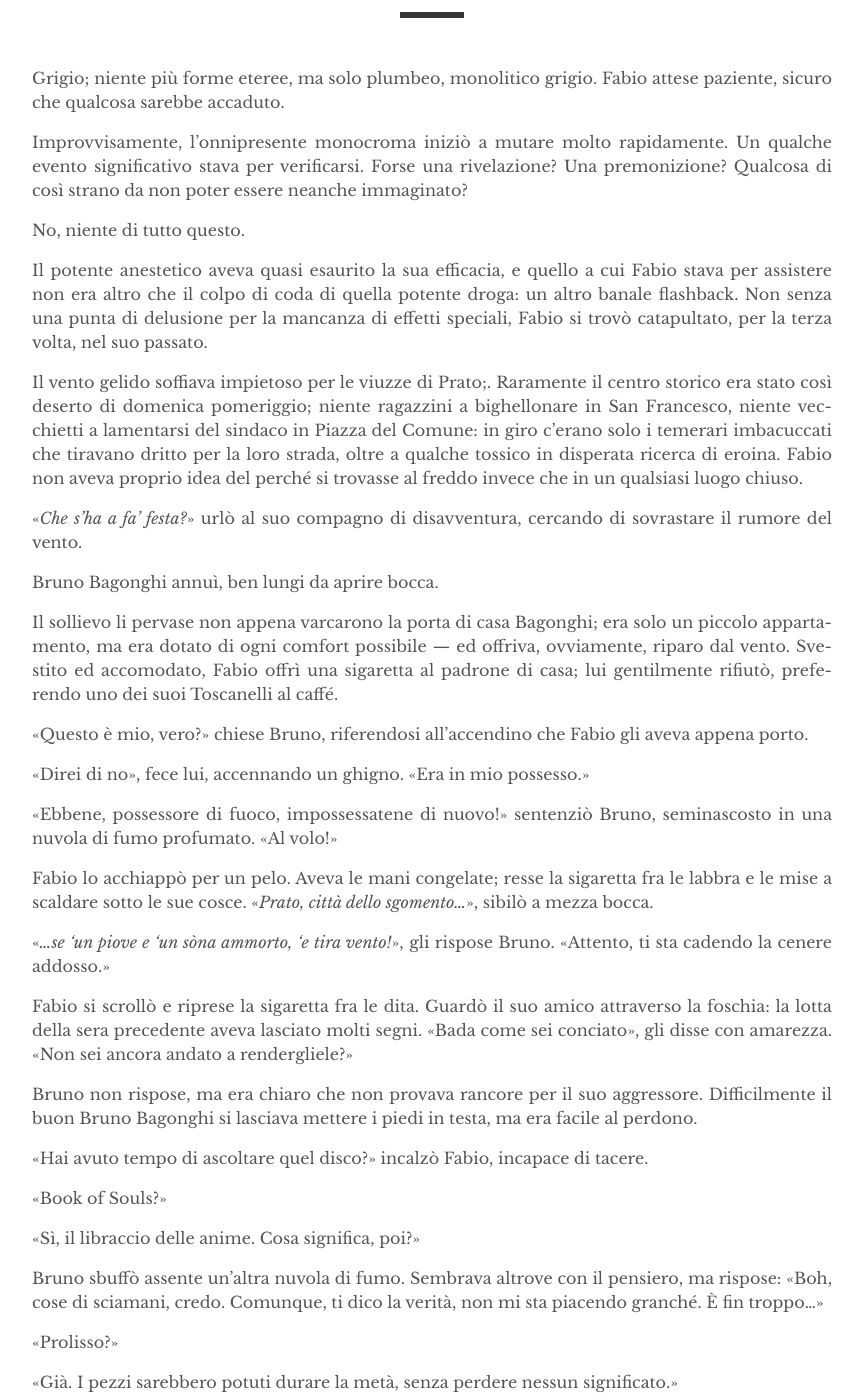
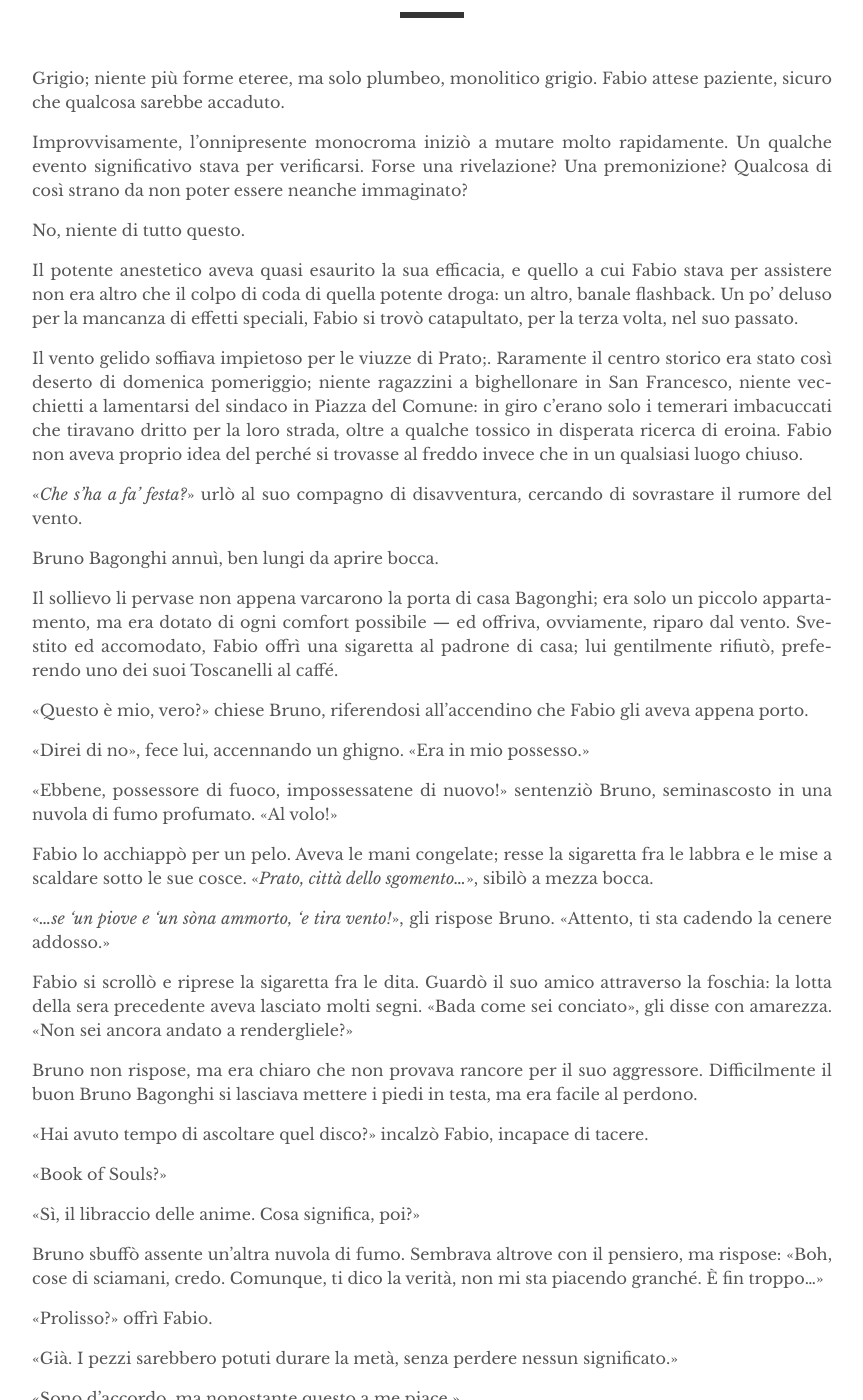
Before and after one commit to eviloutpost/eviloutpost.github.io, a Jekyll site: the page built from _works/sdp_ch/05.md, in a window 1280 px wide and 1400 px high, scrolled down 203 px. Shown: the whole window, without its empty margins (208-1071 px from the left). Built offline with Jekyll 4.4.1, drawn with Linux system fonts in a browser that asks for light colours.

Commit message:
extremely smal fixes

```diff
--- a/_works/sdp_ch/05.md
+++ b/_works/sdp_ch/05.md
@@ -10,7 +10,7 @@ Improvvisamente, l'onnipresente monocroma iniziò a mutare molto rapidamente. Un
 
 No, niente di tutto questo.
 
-Il potente anestetico aveva quasi esaurito la sua efficacia, e quello a cui Fabio stava per assistere non era altro che il colpo di coda di quella potente droga: un altro banale flashback. Non senza una punta di delusione per la mancanza di effetti speciali, Fabio si trovò catapultato, per la terza volta, nel suo passato.
+Il potente anestetico aveva quasi esaurito la sua efficacia, e quello a cui Fabio stava per assistere non era altro che il colpo di coda di quella potente droga: un altro, banale flashback. Un po' deluso per la mancanza di effetti speciali, Fabio si trovò catapultato, per la terza volta, nel suo passato.
 
 Il vento gelido soffiava impietoso per le viuzze di Prato;. Raramente il centro storico era stato così deserto di domenica pomeriggio; niente ragazzini a bighellonare in San Francesco, niente vecchietti a lamentarsi del sindaco in Piazza del Comune: in giro c’erano solo i temerari imbacuccati che tiravano dritto per la loro strada, oltre a qualche tossico in disperata ricerca di eroina. Fabio non aveva proprio idea del perché si trovasse al freddo invece che in un qualsiasi luogo chiuso.
 
@@ -42,7 +42,7 @@ Bruno non rispose, ma era chiaro che non provava rancore per il suo aggressore.
 
 Bruno sbuffò assente un’altra nuvola di fumo. Sembrava altrove con il pensiero, ma rispose: «Boh, cose di sciamani, credo. Comunque, ti dico la verità, non mi sta piacendo granché. È fin troppo...»
 
-«Prolisso?»
+«Prolisso?» offrì Fabio.
 
 «Già. I pezzi sarebbero potuti durare la metà, senza perdere nessun significato.»
 
```
